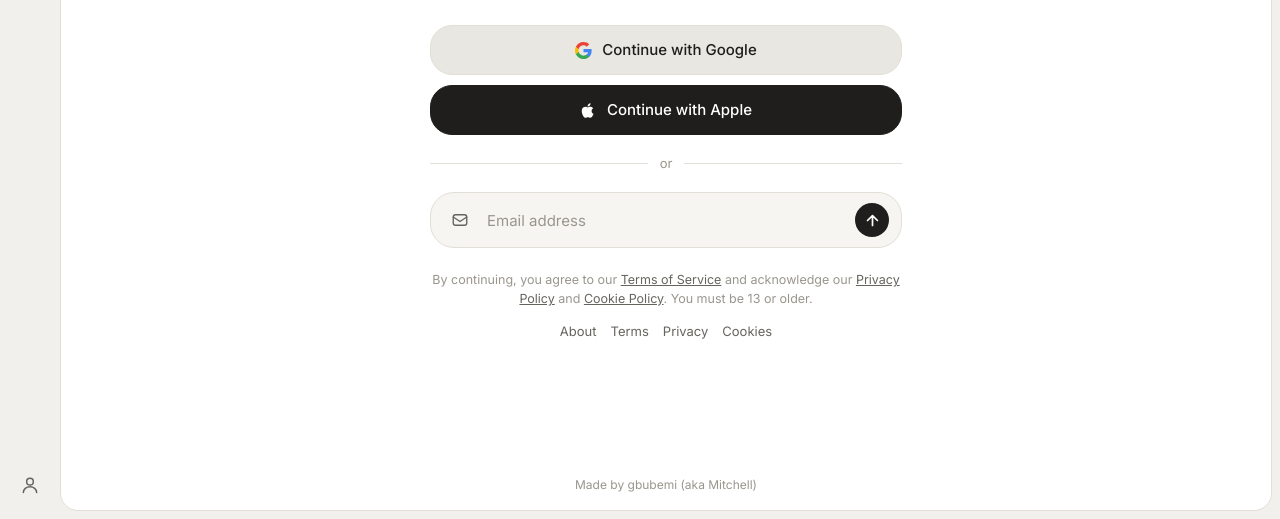
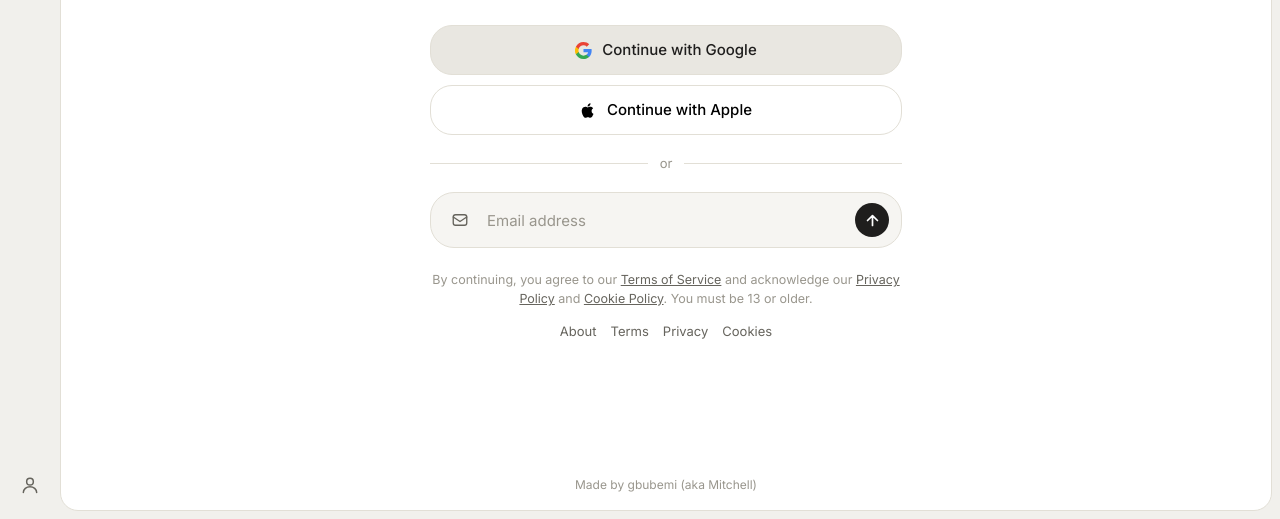
Before and after one commit to brandonlua/cuddly-barnacle, a plain HTML site: page index.html in a window 1280 px wide. Shown: the part 281-800 px from the top of the page. Drawn offline with Linux system fonts and the light colour scheme.

Commit message:
Modify button styles in index.html
Updated button styles for primary and apple variants.

```diff
--- a/index.html
+++ b/index.html
@@ -46,9 +46,9 @@ main{flex:1;overflow:auto;display:flex;flex-direction:column}
 .divider::before,.divider::after{content:"";flex:1;height:1px;background:var(--line)}
 .btn{width:100%;display:flex;align-items:center;justify-content:center;gap:10px;border:1px solid var(--line);border-radius:22px;padding:12px 14px;font-weight:500;background:var(--hover)}
 .btn:hover{background:var(--line)}
-.btn.primary{background:var(--text);border-color:var(--text);color:var(--bg)}
-.btn.apple{margin-top:10px;background:var(--text);border-color:var(--text);color:var(--bg)}
-.btn.apple:hover{opacity:.9}
+.btn.primary,.btn.apple{background:#fff;border-color:var(--line);color:#000}
+.btn.apple{margin-top:10px}
+.btn.primary:hover,.btn.apple:hover{background:#ececea}
 .btn.primary:hover{opacity:.9}
 .btn.secondary{background:transparent;border-color:transparent;color:var(--dim)}
 .agree{color:var(--faint);font-size:12.5px;margin-top:22px;line-height:1.55}
```
